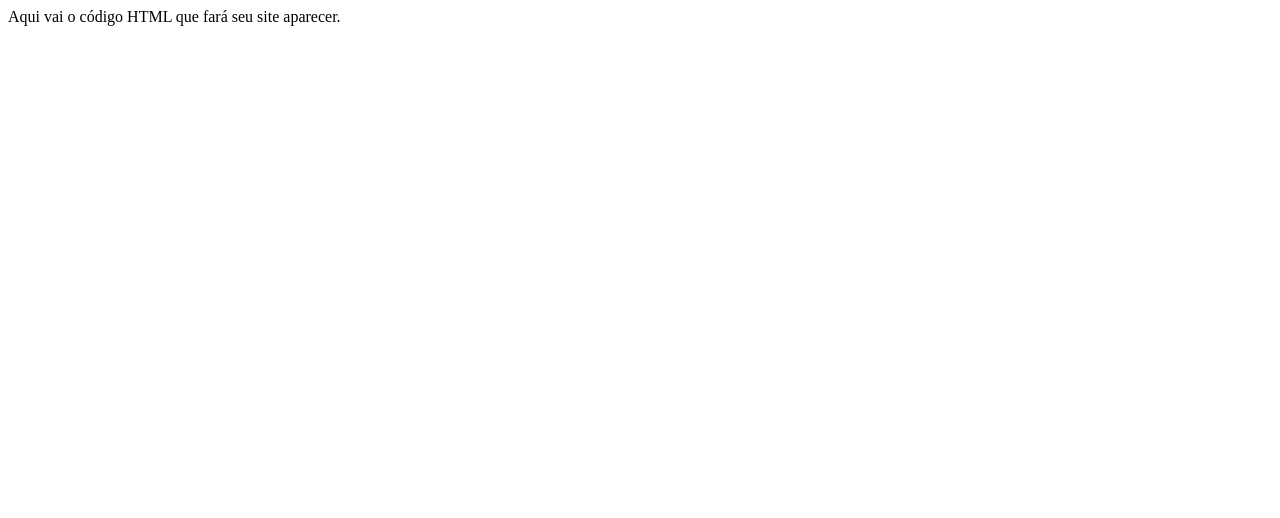
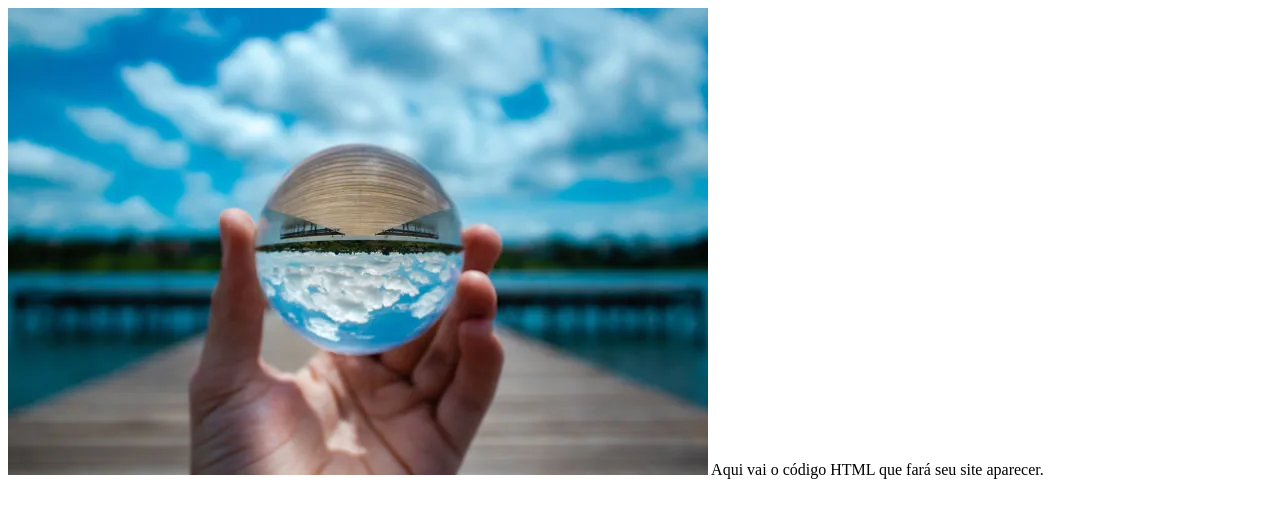
Before and after one commit to EnzoLeao2/atvd, a plain HTML site: page index.html in a window 1280 px wide. Drawn offline with Linux system fonts and the light colour scheme.

Commit message:
feat: adicionando imagem

```diff
--- a/index.html
+++ b/index.html
@@ -5,6 +5,7 @@
     <meta charset="utf-8">
   </head>
   <body>
+    <img src="imagem-em-lente-convexa.webp"></img>
     Aqui vai o código HTML que fará seu site aparecer.
   </body>
 </html>
```
Also changed, not shown: imagem-em-lente-convexa.webp (added).
